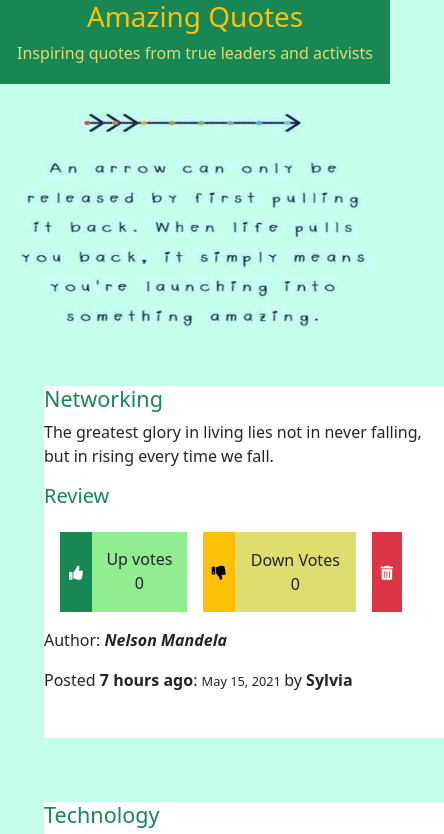
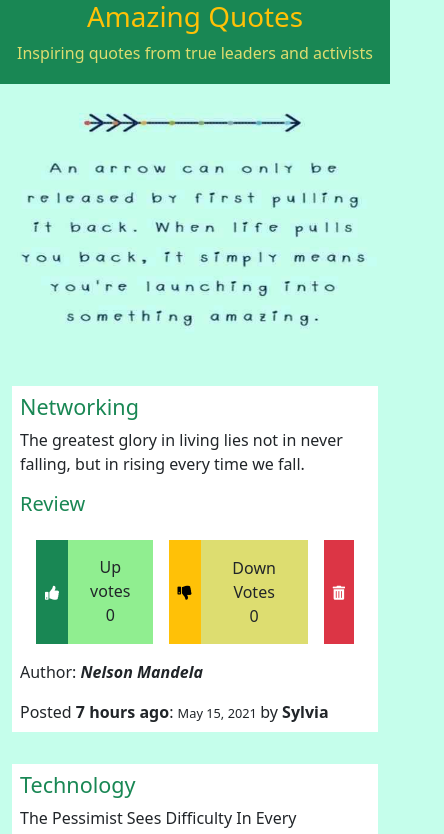
Before and after one commit to ngetichnicholas/Quotes-Rating, an Angular app: page / in a window 390 px wide. Shown: the top 834 px of the page, 444 px wide, since content can reach past the window. Built offline with nearby package versions, Linux system fonts and the light colour scheme.

Commit message:
Update styles

```diff
--- a/src/app/quote/quote.component.css
+++ b/src/app/quote/quote.component.css
@@ -1,7 +1,7 @@
 .quote-body {
   float: left;
-  width: 40%;
-  margin:2rem;
+  margin:2rem 0 0 2rem;
+  padding:0.5rem;
   background-color: white;
   width: 25rem;
   height: 22rem;
@@ -18,3 +18,20 @@ h4 {
 h5 {
   color: #198754;
 }
+
+@media screen  and (min-width:0px) and (max-width: 500px) {
+  .quote-body {
+    margin:2rem 0 0 0;
+    width: 100%;
+    height: auto;
+  }
+
+}
+@media screen  and (min-width:770px) and (max-width: 1000px) {
+  .quote-body {
+    margin:2rem;
+    width: 20rem;
+    height: auto;
+    margin-left: 15%;
+  }
+}
--- a/src/app/quote/quote.component.ts
+++ b/src/app/quote/quote.component.ts
@@ -48,10 +48,6 @@ export class QuoteComponent implements OnInit {
 
     }
   }
-  // displayInfo(index){
-  //   this.quotes[index].showInfo = !this.quotes[index].showInfo;
-  // }
-
   constructor() { }
 
   ngOnInit(): void {
--- a/src/styles.css
+++ b/src/styles.css
@@ -3,6 +3,7 @@
 body {
   background-color: #C5FEEB;
 }
+
 h4 {
   color: #198754;
 }
```
